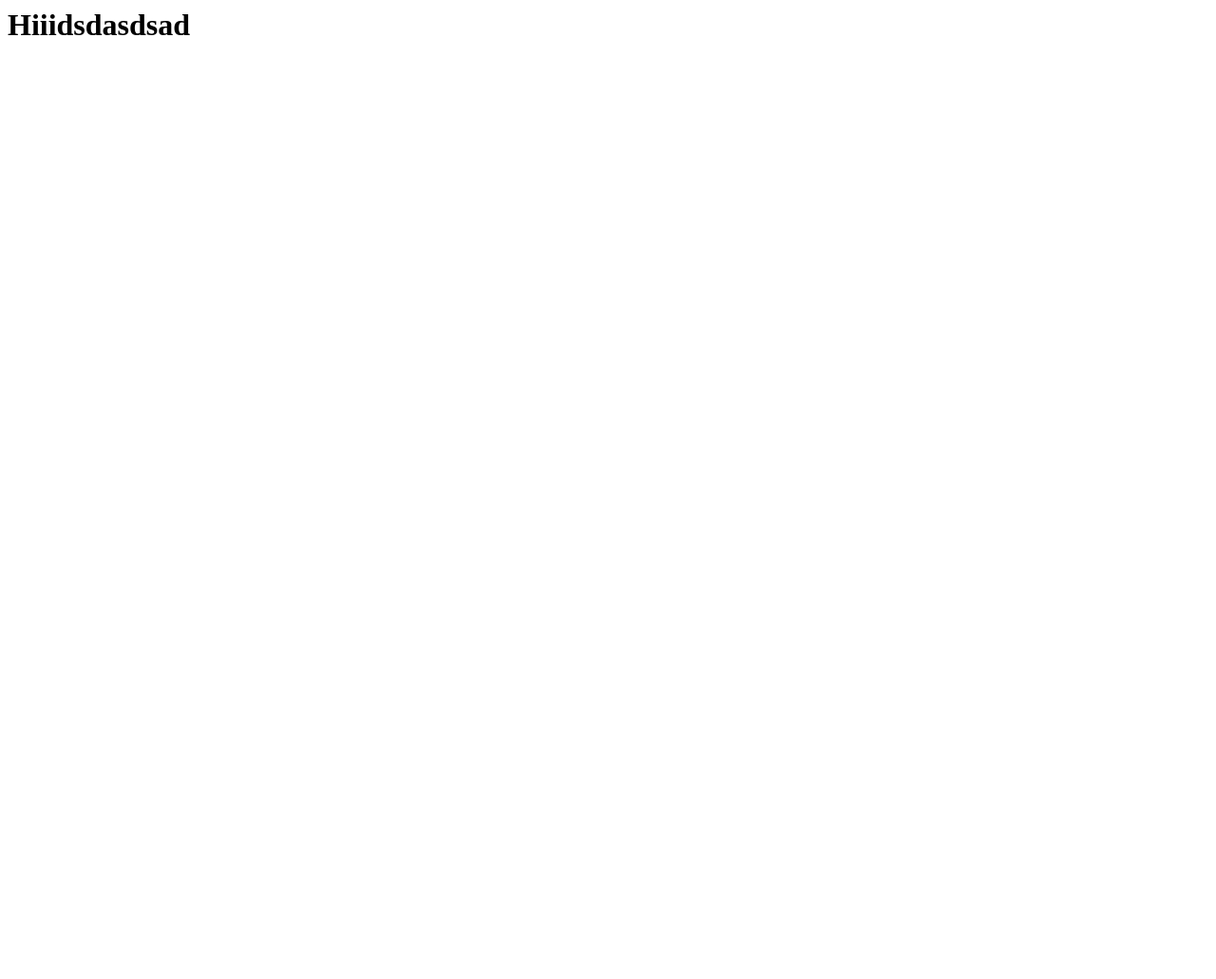
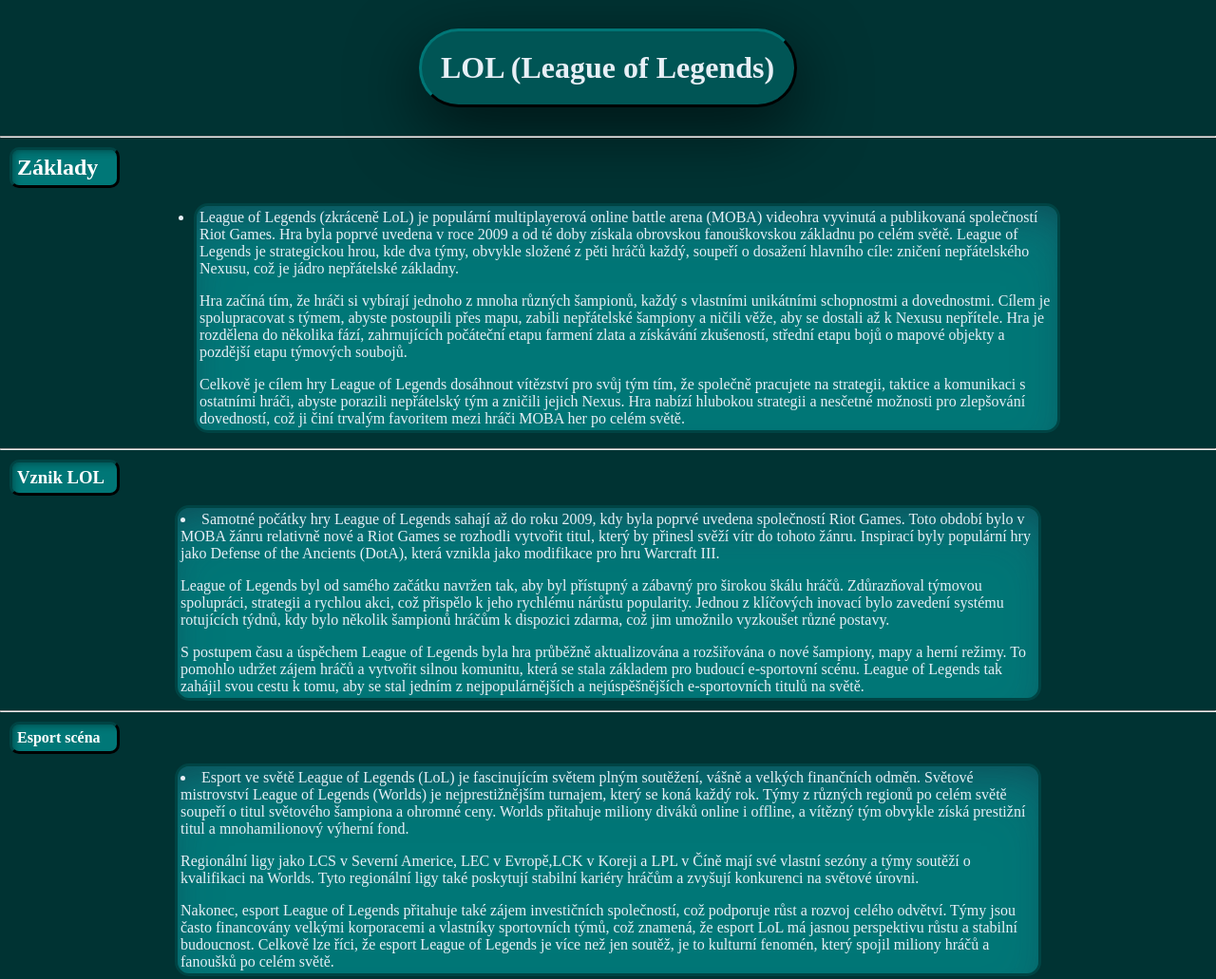
Before and after one commit to JanValek73/vyuka-23-24-JV, a plain HTML site: page index.html in a window 1280 px wide. Shown: the whole page at 95% size. Before the commit the page ends 800 px from the top, so only its background shows below. Drawn offline with Linux system fonts and the light colour scheme.

Commit message:
Add files via upload

```diff
--- a/index.html
+++ b/index.html
@@ -1 +1,114 @@
-<h1>Hiiidsdasdsad</h1>
+<!DOCTYPE html>
+<html lang="cs">
+
+<head>
+    <style>
+        body {
+            background-color: #003333;
+            margin: 0px auto;
+            padding: 0;
+        }
+        h1 {
+
+            color: #e7eff6;
+            background-color: #005555;
+            border-radius: 50px;
+            max-width: 352px;
+            border: #002222 3px;
+            padding: 20px ;
+            margin: 30px auto;
+            box-shadow: rgba(0, 0, 0, 0.56) 0px 22px 70px 4px;
+            border-style:outset;
+        }
+        h2, h3, h4 {
+            color:white;
+            border: #004444 3px;
+            background-color: #007777;
+            max-width: 100px;
+            margin: 10px;
+            padding: 5px;
+            border-radius: 10px;
+            border-style: outset;
+            box-shadow: 0 20px 10px -20px rgba(0,0,0,0.45) inset, 20px 0 10px -20px rgba(0,0,0,0.45) inset;
+
+        }
+
+
+
+        li {
+            color: #e7eff6;
+            background-color: #007777;
+            border: solid 3px #004444;
+            border-radius: 15px;
+            max-width: 900px;
+            margin: 10px auto;
+            padding: 3px;
+            box-shadow: rgba(50, 50, 93, 0.25) 0px 30px 60px -12px inset, rgba(0, 0, 0, 0.3) 0px 18px 36px -18px inset;
+
+
+        }
+
+    </style>
+    <meta charset="UTF-8">
+    <meta name="viewport" content="width=device-width, initial-scale=1.0">
+    <title>LOL</title>
+</head>
+
+<body>
+    <h1>LOL (League of Legends)</h1>
+    <hr>
+    <h2>Základy</h2>
+    <ul>
+        <li>League of Legends (zkráceně LoL) je populární multiplayerová online battle arena (MOBA)
+            videohra vyvinutá a publikovaná společností Riot Games. Hra byla poprvé uvedena v roce 2009
+            a od té doby získala obrovskou fanouškovskou základnu po celém světě. League of Legends je strategickou hrou,
+            kde dva týmy, obvykle složené z pěti hráčů každý, soupeří o dosažení hlavního cíle: zničení nepřátelského Nexusu,
+            což je jádro nepřátelské základny.<p></p>Hra začíná tím, že hráči si vybírají jednoho z mnoha různých šampionů,
+            každý s vlastními unikátními schopnostmi a dovednostmi. Cílem je spolupracovat s týmem,
+            abyste postoupili přes mapu, zabili nepřátelské šampiony a ničili věže, aby se dostali až k Nexusu nepřítele.
+            Hra je rozdělena do několika fází, zahrnujících počáteční etapu farmení zlata a získávání zkušeností,
+            střední etapu bojů o mapové objekty a pozdější etapu týmových soubojů. <p></p>
+            Celkově je cílem hry League of Legends dosáhnout vítězství pro svůj tým tím, že společně pracujete na strategii,
+            taktice a komunikaci s ostatními hráči, abyste porazili nepřátelský tým a zničili jejich Nexus. Hra nabízí hlubokou
+            strategii a nesčetné možnosti pro zlepšování dovedností, což ji činí trvalým favoritem mezi hráči MOBA her po celém světě.
+        </li>
+    </ul>
+    <hr />
+<h3>Vznik LOL</h3>
+<li>
+    Samotné počátky hry League of Legends sahají až do roku 2009, kdy byla poprvé uvedena společností Riot Games.
+    Toto období bylo v MOBA žánru relativně nové a Riot Games se rozhodli vytvořit titul, který by přinesl svěží vítr do tohoto žánru.
+    Inspirací byly populární hry jako Defense of the Ancients (DotA), která vznikla jako modifikace pro hru Warcraft III. <p></p>
+    League of Legends byl od samého začátku navržen tak, aby byl přístupný a zábavný pro širokou škálu hráčů.
+    Zdůrazňoval týmovou spolupráci, strategii a rychlou akci, což přispělo k jeho rychlému nárůstu popularity.
+    Jednou z klíčových inovací bylo zavedení systému rotujících týdnů, kdy bylo několik šampionů hráčům k dispozici zdarma,
+    což jim umožnilo vyzkoušet různé postavy. <p></p>
+    S postupem času a úspěchem League of Legends byla hra průběžně aktualizována a rozšiřována o nové šampiony,
+    mapy a herní režimy. To pomohlo udržet zájem hráčů a vytvořit silnou komunitu, která se stala základem pro
+    budoucí e-sportovní scénu. League of Legends tak zahájil svou cestu k tomu,
+    aby se stal jedním z nejpopulárnějších a nejúspěšnějších e-sportovních titulů na světě.
+</li>
+<hr>
+<h4>Esport scéna</h4>
+<li>
+    Esport ve světě League of Legends (LoL) je fascinujícím světem plným soutěžení, vášně a velkých finančních odměn.
+    Světové mistrovství League of Legends (Worlds) je nejprestižnějším turnajem, který se koná každý rok.
+    Týmy z různých regionů po celém světě soupeří o titul světového šampiona a ohromné ceny.
+    Worlds přitahuje miliony diváků online i offline, a vítězný tým obvykle získá prestižní titul a mnohamilionový výherní fond.
+    <p></p>
+    Regionální ligy jako LCS v Severní Americe, LEC v Evropě,LCK v Koreji a LPL v Číně mají své vlastní sezóny a týmy
+    soutěží o kvalifikaci na Worlds. Tyto regionální ligy také poskytují stabilní kariéry hráčům a zvyšují konkurenci
+    na světové úrovni. <p></p>
+    Nakonec, esport League of Legends přitahuje také zájem investičních společností, což podporuje růst a rozvoj celého odvětví.
+     Týmy jsou často financovány velkými korporacemi a vlastníky sportovních týmů, což znamená,
+     že esport LoL má jasnou perspektivu růstu a stabilní budoucnost. Celkově lze říci, že esport League of Legends je
+      více než jen soutěž, je to kulturní fenomén, který spojil miliony hráčů a fanoušků po celém světě.
+
+
+
+</li>
+
+
+</body>
+
+</html>
```
